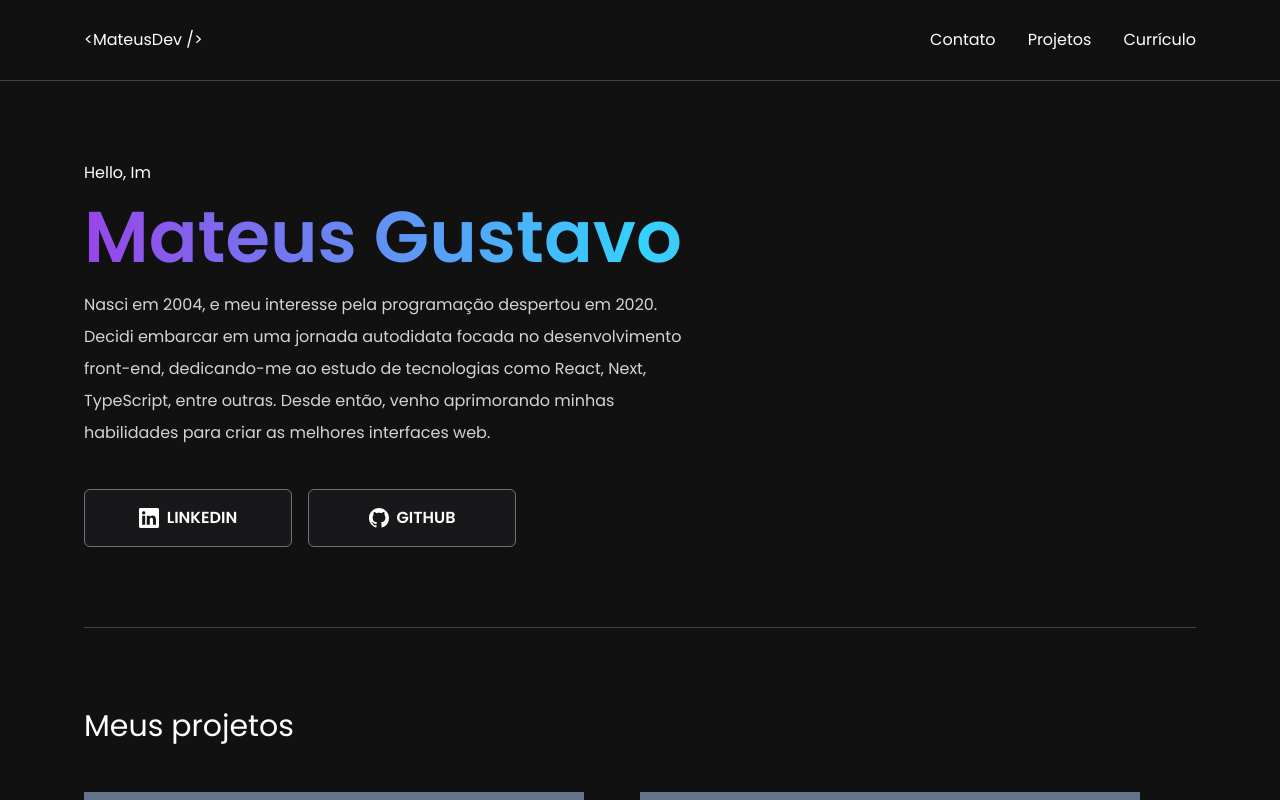
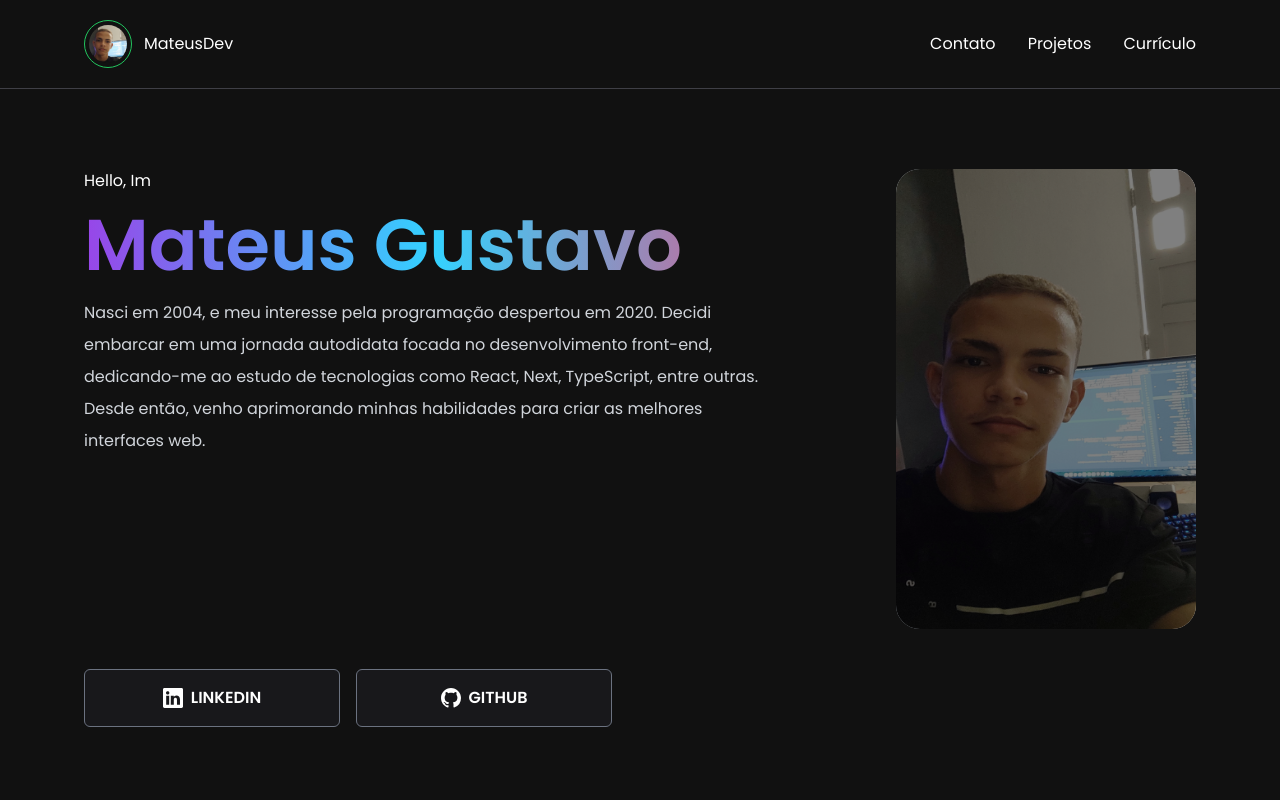
Before and after one commit to MateusGustavoDev/portfolio-01, a Next.js app: page / in a window 1280 px wide. Shown: the top 800 px of the page. Built offline with nearby package versions, Linux system fonts and the light colour scheme.

Commit message:
melhorias na responsividade

```diff
--- a/components/ui/InitialSection.tsx
+++ b/components/ui/InitialSection.tsx
@@ -1,34 +1,44 @@
+import Image from 'next/image'
 import Link from 'next/link'
-import { Button } from './button'
 import { BsGithub, BsLinkedin } from 'react-icons/bs'
+import foto from '@/public/foto.jpeg'
 
 export function InitialSection() {
   return (
     <div className="m-auto w-full py-20">
-      <div className="flex flex-col gap-4">
-        <div className="flex flex-col gap-4 lg:m-auto">
-          <span className="block w-max font-poppins text-white">Hello, Im</span>
-          <h1 className="bg-gradient-to-r from-[#9845E8] via-[#33D2FF] to-[#DD5789] bg-clip-text font-poppins text-7xl font-semibold text-transparent">
-            Mateus Gustavo
-          </h1>
-          <p className="max-w-[37.5rem]  font-poppins leading-8 text-gray-300 ">
-            Nasci em 2004, e meu interesse pela programação despertou em 2020.
-            Decidi embarcar em uma jornada autodidata focada no desenvolvimento
-            front-end, dedicando-me ao estudo de tecnologias como React, Next,
-            TypeScript, entre outras. Desde então, venho aprimorando minhas
-            habilidades para criar as melhores interfaces web.
-          </p>
+      <div className="flex w-full flex-wrap justify-between">
+        <div className="max-x1:m-auto flex w-max flex-col gap-4 ">
+          <div className="max-x1:pr-0 flex flex-col gap-4 pr-6">
+            <span className="block w-max font-poppins text-white">
+              Hello, Im
+            </span>
+            <h1 className="bg-gradient-to-r from-[#9845E8] via-[#33D2FF] to-[#DD5789] bg-clip-text font-poppins text-7xl font-semibold text-transparent">
+              Mateus Gustavo
+            </h1>
+            <p className="max-w-[700px] font-poppins leading-8 text-gray-300 ">
+              Nasci em 2004, e meu interesse pela programação despertou em 2020.
+              Decidi embarcar em uma jornada autodidata focada no
+              desenvolvimento front-end, dedicando-me ao estudo de tecnologias
+              como React, Next, TypeScript, entre outras. Desde então, venho
+              aprimorando minhas habilidades para criar as melhores interfaces
+              web.
+            </p>
+          </div>
+        </div>
+        <div className="max-x1:hidden relative h-[460px] w-[300px] overflow-hidden rounded-3xl bg-slate-300">
+          <Image src={foto} fill alt="Mateus Gustavo" />
+          <div className="absolute h-full w-full bg-black/50" />
         </div>
       </div>
-      <div className="max-sm:w-full max-sm:flex-col mt-10 flex w-max gap-4 lg:mx-auto">
+      <div className="max-x1:m-auto max-x1:mt-12 mt-10 flex w-max  gap-4  max-sm:w-full max-sm:flex-col">
         <Link href="https://www.linkedin.com/in/mateusgustavodev/">
-          <button className="max-sm:w-full flex w-[13rem] items-center justify-center gap-2 rounded-md border border-gray-500 bg-zinc-900 py-4 font-poppins font-semibold text-white transition duration-300 ease-in-out hover:bg-zinc-950">
+          <button className="flex w-[16rem] items-center justify-center gap-2 rounded-md border border-gray-500 bg-zinc-900 py-4 font-poppins font-semibold text-white transition duration-300 ease-in-out hover:bg-zinc-950 max-sm:w-full">
             <BsLinkedin size={20} />
             LINKEDIN
           </button>
         </Link>
         <Link href="https://github.com/MateusGustavo22">
-          <button className="max-sm:w-full flex w-[13rem] items-center justify-center gap-2 rounded-md border border-gray-500 bg-zinc-900 py-4 font-poppins font-semibold text-white transition duration-300 ease-in-out hover:bg-zinc-950">
+          <button className="flex w-[16rem] items-center justify-center gap-2 rounded-md border border-gray-500 bg-zinc-900 py-4 font-poppins font-semibold text-white transition duration-300 ease-in-out hover:bg-zinc-950 max-sm:w-full">
             <BsGithub size={20} />
             GITHUB
           </button>
--- a/components/ui/header.tsx
+++ b/components/ui/header.tsx
@@ -1,18 +1,25 @@
 'use client'
 import { Link } from 'react-scroll'
 import { MenuMobile } from './menu-mobile'
+import avatar from '@/public/avatar.jpeg'
+import Image from 'next/image'
 
 export function Header() {
   return (
-    <div className="max-sm:py-4 flex w-full justify-center border-b border-zinc-700 bg-base py-7">
+    <div className="flex w-full justify-center border-b border-zinc-700 bg-base py-5 max-sm:py-4">
       <div className="flex w-full max-w-[72.5rem] items-center justify-between px-6">
-        <span className="font-poppins text-white">
-          {'<'}MateusDev /{'>'}
-        </span>
-        <div className="hidden lg:block">
+        <div className="flex items-center gap-3">
+          <div className="h-12 w-12 rounded-full border border-green-500 p-1">
+            <div className="relative h-full w-full overflow-hidden rounded-full">
+              <Image src={avatar} fill alt="Mateus Gustavo" />
+            </div>
+          </div>
+          <span className="font-poppins text-white">MateusDev</span>
+        </div>
+        <div className="hidden max-lg:block">
           <MenuMobile />
         </div>
-        <div className="flex gap-8 lg:hidden">
+        <div className="flex gap-8 max-lg:hidden">
           <Link
             to="contact"
             smooth={true}
--- a/components/ui/projects.tsx
+++ b/components/ui/projects.tsx
@@ -5,7 +5,7 @@ export default function Projects() {
   return (
     <div id="projects" className="py-20">
       <SectionText>Meus projetos</SectionText>
-      <div className="1xl:justify-center flex flex-wrap gap-14">
+      <div className="max-x1:gap-8 flex flex-wrap gap-14 1xl:justify-center">
         <ProjectCard />
         <ProjectCard />
         <ProjectCard />
--- a/components/ui/scroll-to-top.tsx
+++ b/components/ui/scroll-to-top.tsx
@@ -21,7 +21,7 @@ export function ScrollToTop() {
         window.scrollTo({ top: 0, left: 0, behavior: 'smooth' })
       }}
       data-visible={IsVisible}
-      className="fixed bottom-10 right-10 z-50 hidden rounded-full bg-white p-2 hover:bg-gray-400 data-[visible=true]:block lg:bottom-5 lg:right-5"
+      className="fixed bottom-8 right-5 z-50 hidden rounded-full bg-white p-2 hover:bg-gray-400 data-[visible=true]:block lg:bottom-8 lg:right-8"
     >
       <BiUpArrowAlt size={30} color="black" />
     </button>
--- a/components/ui/skill-card.tsx
+++ b/components/ui/skill-card.tsx
@@ -7,12 +7,12 @@ interface SkillCardProps {
 
 export function SkillCard({ image, name }: SkillCardProps) {
   return (
-    <div className="max-sm:w-[7rem] max-sm:h-[7rem] group relative flex h-[8.75rem] w-[8.75rem] items-center justify-center overflow-hidden rounded-lg border border-gray-500 bg-zinc-800">
-      <div className="max-sm:h-12 max-sm:w-12 relative h-16 w-16">
+    <div className="max-xs:shrink-0 group relative flex h-[8.75rem] w-[8.75rem] items-center justify-center overflow-hidden rounded-lg border border-gray-500 bg-zinc-800 max-sm:h-[7rem] max-sm:w-[7rem]">
+      <div className="relative h-16 w-16 max-sm:h-12 max-sm:w-12">
         <Image src={image} fill alt={name} />
       </div>
       <div className="absolute hidden h-[10rem] w-[10rem] bg-gradient-to-b from-slate-700/20 to-black group-hover:block">
-        <span className="absolute bottom-6 left-1/2 -translate-x-1/2 font-poppins text-white">
+        <span className="absolute bottom-6 left-1/2 -translate-x-1/2 font-poppins text-sm text-white max-sm:bottom-10 max-sm:text-xs">
           {name}
         </span>
       </div>
--- a/components/ui/skills.tsx
+++ b/components/ui/skills.tsx
@@ -5,7 +5,7 @@ export function Skills() {
   return (
     <div className="w-full py-20">
       <SectionText>Principais skills</SectionText>
-      <div className="max-sm:gap-5 m-auto flex flex-wrap gap-8 1xl:justify-center">
+      <div className="max-xs:h-[410px] max-xs:overflow-auto m-auto flex flex-wrap gap-8 1xl:justify-center max-sm:gap-5 [&::-webkit-scrollbar]:hidden">
         <SkillCard
           image="https://cdn.jsdelivr.net/gh/devicons/devicon/icons/html5/html5-original.svg"
           name="Html"
@@ -31,7 +31,7 @@ export function Skills() {
           name="Next"
         />
         <SkillCard
-          image="https://cdn.jsdelivr.net/gh/devicons/devicon/icons/tailwindcss/tailwindcss-plain.svg"
+          image="https://cdn.jsdelivr.net/gh/devicons/devicon@latest/icons/tailwindcss/tailwindcss-original.svg"
           name="Tailwind"
         />
         <SkillCard
--- a/next.config.mjs
+++ b/next.config.mjs
@@ -1,4 +1,4 @@
 /** @type {import('next').NextConfig} */
-const nextConfig = {};
+const nextConfig = {}
 
-export default nextConfig;
+export default nextConfig
--- a/tailwind.config.ts
+++ b/tailwind.config.ts
@@ -49,10 +49,16 @@ const config = {
         xl: { max: '1279px' },
         // => @media (max-width: 1279px) { ... }
 
-        lg: { max: '1023px' },
+        'max-xs': { max: '444px' },
+
+        'max-x1': { max: '1090px' },
+
+        'max-x2': { max: '1120px' },
+
+        'max-lg': { max: '1023px' },
         // => @media (max-width: 1023px) { ... }
 
-        md: { max: '767px' },
+        'max-md': { max: '767px' },
         // => @media (max-width: 767px) { ... }
 
         'max-sm': { max: '639px' },
```
Also changed, not shown: components/ui/contact.tsx (+6 -6 lines), components/ui/project-card.tsx (+5 -5 lines), public/avatar.jpeg (added), public/foto.jpeg (added).
